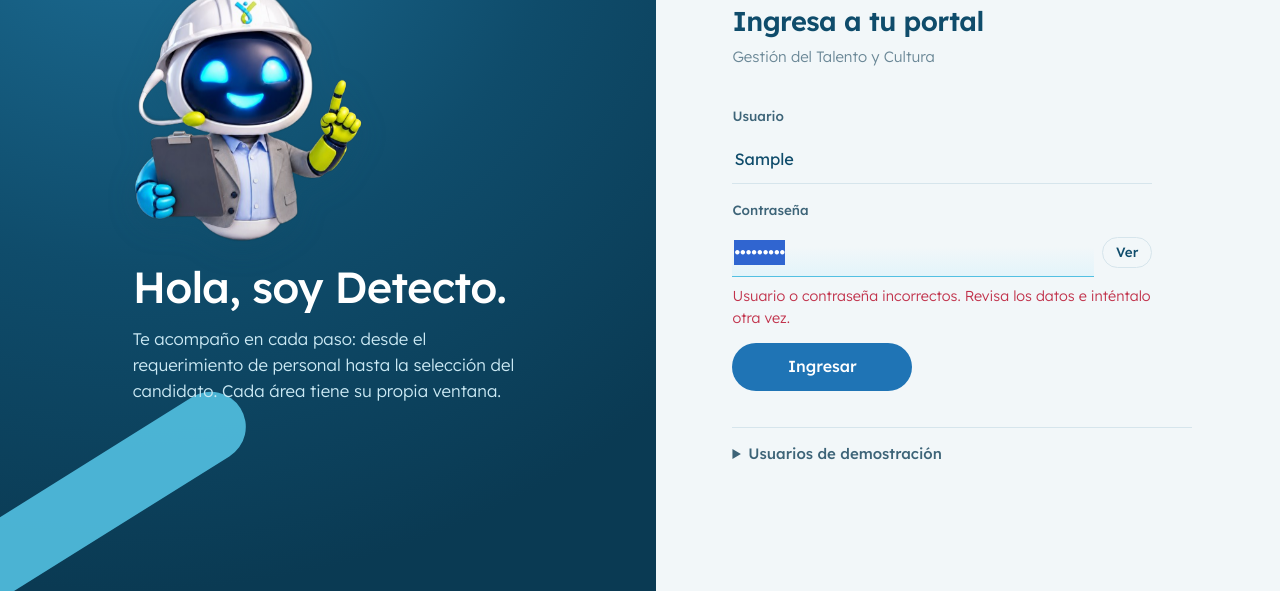
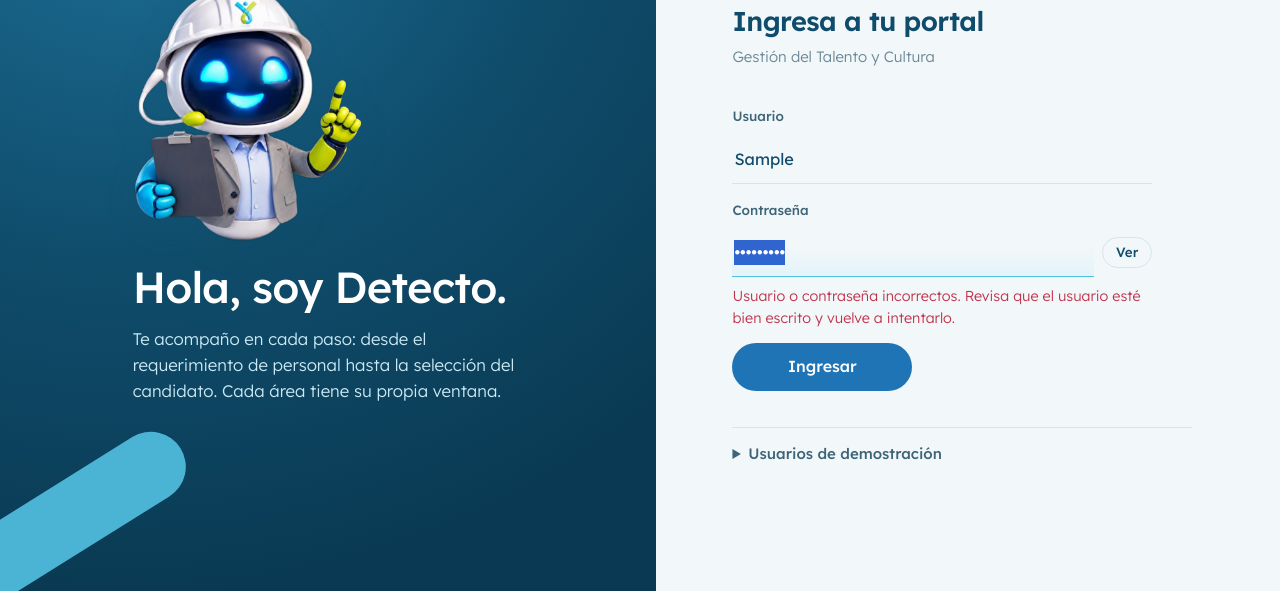
Before and after one commit to fabriziolazarocasas1122-commits/detecta-gtc, a plain HTML site: page index.html in a window 1280 px wide. Both pictures are taken after typing "Sample", "Sample123" into the empty fields and a click on the button "Ingresar". Shown: the part 209-800 px from the top of the page. Drawn offline with Linux system fonts and the light colour scheme.

Commit message:
Usuario de la analista sin letras ambiguas y ajuste del ingreso
El usuario 'ltorres' se confundía con 'Itorres' (l/I); ahora es 'analista'.
Se reinician los datos de demostración para aplicar el cambio.

Co-Authored-By: Claude Opus 5.5 <noreply@anthropic.com>
Claude-Session: https://claude.ai/code/session_019phiJGwwsbpazzoDG5Gewz

```diff
--- a/css/styles.css
+++ b/css/styles.css
@@ -559,7 +559,7 @@ main:focus, main:focus-visible { outline: none; }
 .login { min-height: 100vh; display: grid; grid-template-columns: 1.05fr 1fr; }
 .login-art { background: radial-gradient(120% 90% at 20% 10%, #1d6f97 0%, var(--ink) 55%, #0a3a53 100%); color: #E7F6FC; display: grid; place-items: center; padding: 48px; position: relative; overflow: hidden; }
 .login-art::before, .login-art::after { content: ''; position: absolute; border-radius: 999px; width: 520px; height: 70px; transform: rotate(-32deg); opacity: .9; }
-.login-art::before { background: var(--cyan); left: -240px; bottom: 10px; }
+.login-art::before { background: var(--cyan); left: -300px; bottom: -30px; }
 .login-art::after { background: var(--lime); right: -200px; top: 90px; transform: rotate(32deg); }
 .login-art-in { position: relative; z-index: 1; max-width: 420px; display: grid; justify-items: start; gap: 14px; }
 .detecto-wrap.login-bot { width: 230px; margin-bottom: 6px; }
--- a/js/portal.js
+++ b/js/portal.js
@@ -109,7 +109,7 @@ export function viewLogin() {
     err.textContent = ''; btn.disabled = true; btn.textContent = 'Verificando…';
     const u = await store.login(user.value, pass.value);
     btn.disabled = false; btn.textContent = 'Ingresar';
-    if (!u) { err.textContent = 'Usuario o contraseña incorrectos. Revisa los datos e inténtalo otra vez.'; pass.select(); return; }
+    if (!u) { err.textContent = 'Usuario o contraseña incorrectos. Revisa que el usuario esté bien escrito y vuelve a intentarlo.'; pass.select(); return; }
     location.hash = '#/'; route();
   } },
     h('label', { class: 'lbl', for: 'lg-user' }, 'Usuario'), user,
--- a/js/store.js
+++ b/js/store.js
@@ -3,7 +3,7 @@
 // el resto de la aplicación solo usa las funciones exportadas aquí.
 import { uid, nowISO, clone, hashOf } from './util.js';
 
-const KEY = 'detecta-gtc:v3';
+const KEY = 'detecta-gtc:v4';
 const SESSION = 'detecta-gtc:sesion';
 export const DEMO_PASSWORD = 'Detecta2026';
 let db = null;
@@ -16,7 +16,7 @@ const SEED_USERS = [
   { id: 'u_dm', username: 'dmedica', passHash: '4f67d3b4c44d3ccf9e17e4769c1bb503715ab9b0709019d09330e039b005ede1', name: 'Luis Salazar Peña', role: 'dm', cargo: 'Director Médico', area: 'Dirección Médica' },
   { id: 'u_gg', username: 'ggeneral', passHash: '5e1a277358e30ad4790aa5f6634d582f9fbdbfef6298a2017c411df7bc97537b', name: 'Jorge Ramírez Castro', role: 'gg', cargo: 'Gerente General', area: 'Gerencia General' },
   { id: 'u_gtc', username: 'jefegtc', passHash: '5479f205c83dc95ffb60f350bbb729d75dc38bfbd7f55e86688901c3e19009e5', name: 'Andrea Vílchez Soto', role: 'gtc', cargo: 'Jefe de Gestión del Talento y Cultura', area: 'Gestión del Talento y Cultura' },
-  { id: 'u_an', username: 'ltorres', passHash: 'fbbd42d1c93fe279b3643a6e6fa8d918d2791546ab49e228f36312a7207965dd', name: 'Lucía Torres Ramos', role: 'analista', cargo: 'Analista de Selección', area: 'Gestión del Talento y Cultura' },
+  { id: 'u_an', username: 'analista', passHash: '3fd0a8c21b4adef7a92890453f529121ec3a68883f0e28f5140dce0ff4916f81', name: 'Lucía Torres Ramos', role: 'analista', cargo: 'Analista de Selección', area: 'Gestión del Talento y Cultura' },
   { id: 'u_proc', username: 'procesos', passHash: 'e404bc7a28be7a589adee7665535d1a179f2427cff739c07a782f82d0f8f5d8e', name: 'Diego Huamán Cruz', role: 'procesos', cargo: 'Analista de Procesos', area: 'Procesos' },
   { id: 'u_col', username: 'colaborador', passHash: '80f96f27d0e1688bc57026fb8f70eb4d25ad0984947c46da9b3b803b211d4ba6', name: 'Pedro Lima Vargas', role: 'colaborador', cargo: 'Colaborador', area: '—' },
 ];
```
Also changed, not shown: 1 other file.
